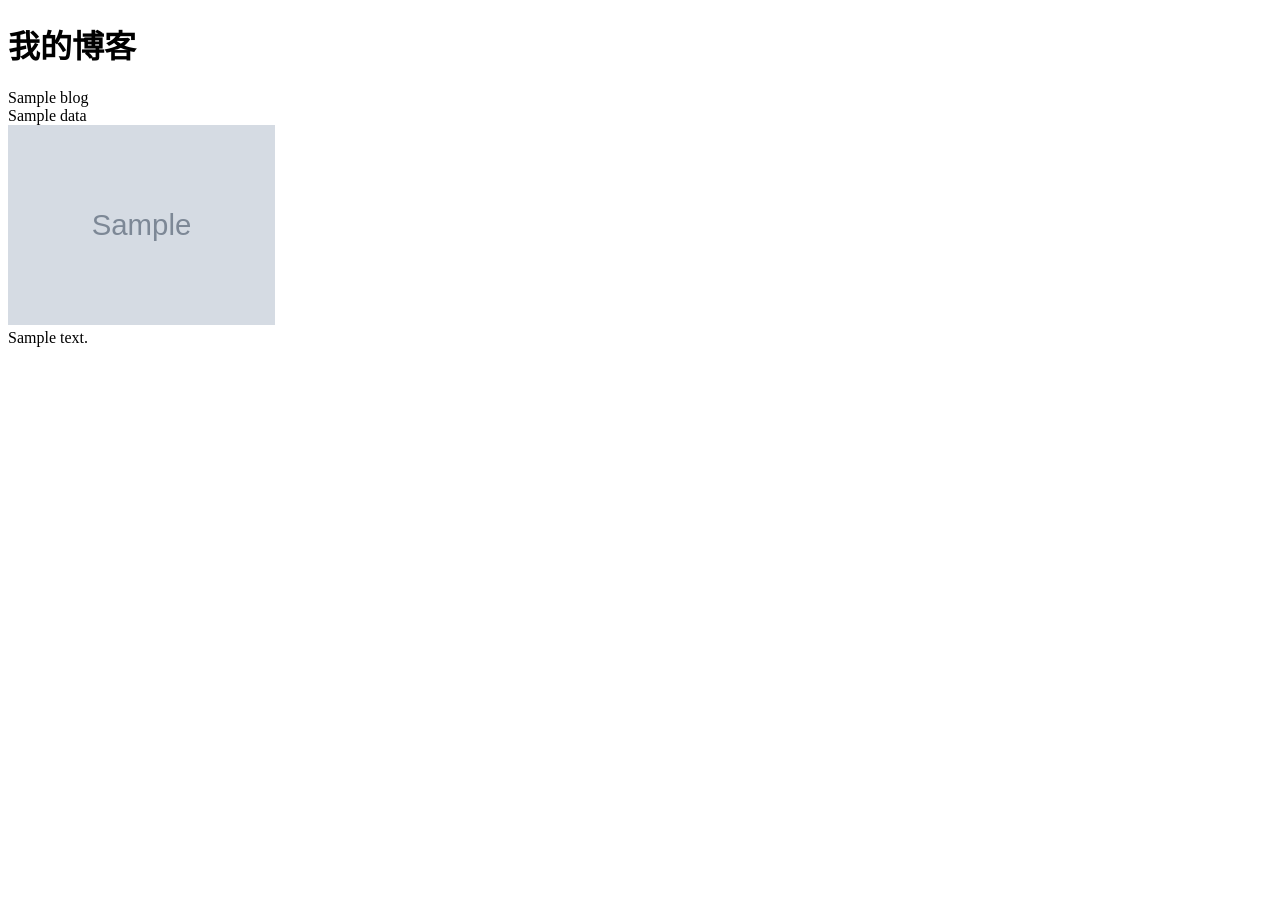
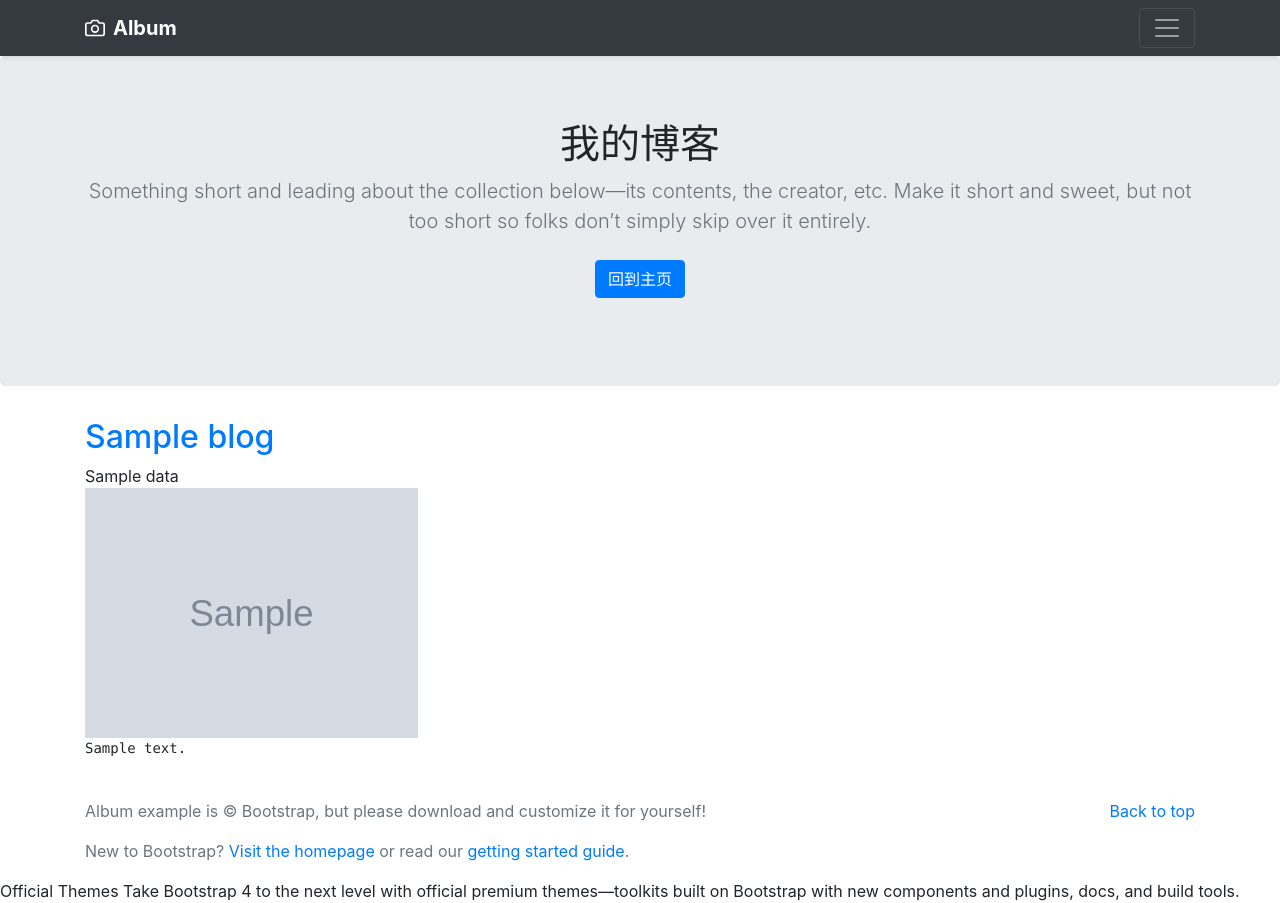
Before and after one commit to abcyz123/portfolio, a Python web app: template blog/templates/blog.html in a window 1280 px wide. Before the commit the page ends 347 px from the top, so only its background shows below. Run offline with Jinja, Linux system fonts and the light colour scheme; the template is opened without the code that fills it: most values are stand-ins (such as "Sample title", 1, 10 or a date in 2020); grey boxes marked "Sample" are stand-in pictures; some libraries are stand-ins or nearby versions.

Commit message:
美化了Blog页面

```diff
--- a/blog/models.py
+++ b/blog/models.py
@@ -6,5 +6,9 @@ class Blog(models.Model):
     data = models.DateField()
     image = models.ImageField(default='default.png',upload_to='images/')
     text = models.TextField(default='正文')
+
     def __str__(self):
         return self.title
+
+    def short_text(self):
+        return self.text[:60] + '......'
--- a/blog/templates/blog.html
+++ b/blog/templates/blog.html
@@ -1,20 +1,116 @@
-<!DOCTYPE html>
+<!doctype html>
 <html lang="en">
+<style type="text/css">
+    pre{
+        white-space: pre-wrap;
+        word-wrap: break-word;
+    }
+</style>
   <head>
-    <meta charset="UTF-8">
-    <title>Title</title>
+    <meta charset="utf-8">
+    <meta name="viewport" content="width=device-width, initial-scale=1, shrink-to-fit=no">
+    <meta name="description" content="">
+    <meta name="author" content="Mark Otto, Jacob Thornton, and Bootstrap contributors">
+    <meta name="generator" content="Jekyll v3.8.5">
+    <title>Album example · Bootstrap</title>
+
+    <link rel="canonical" href="https://getbootstrap.com/docs/4.3/examples/album/">
+
+    <!-- Bootstrap core CSS -->
+<link rel="stylesheet" href="https://stackpath.bootstrapcdn.com/bootstrap/4.3.1/css/bootstrap.min.css" integrity="sha384-ggOyR0iXCbMQv3Xipma34MD+dH/1fQ784/j6cY/iJTQUOhcWr7x9JvoRxT2MZw1T" crossorigin="anonymous">
+
+
+    <style>
+      .bd-placeholder-img {
+        font-size: 1.125rem;
+        text-anchor: middle;
+        -webkit-user-select: none;
+        -moz-user-select: none;
+        -ms-user-select: none;
+        user-select: none;
+      }
+
+      @media (min-width: 768px) {
+        .bd-placeholder-img-lg {
+          font-size: 3.5rem;
+        }
+      }
+    </style>
   </head>
   <body>
-<h1>我的博客</h1>
+    <header>
+  <div class="collapse bg-dark" id="navbarHeader">
+    <div class="container">
+      <div class="row">
+        <div class="col-sm-8 col-md-7 py-4">
+          <h4 class="text-white">About</h4>
+          <p class="text-muted">Add some information about the album below, the author, or any other background context. Make it a few sentences long so folks can pick up some informative tidbits. Then, link them off to some social networking sites or contact information.</p>
+        </div>
+        <div class="col-sm-4 offset-md-1 py-4">
+          <h4 class="text-white">Contact</h4>
+          <ul class="list-unstyled">
+            <li><a href="#" class="text-white">Follow on Twitter</a></li>
+            <li><a href="#" class="text-white">Like on Facebook</a></li>
+            <li><a href="#" class="text-white">Email me</a></li>
+          </ul>
+        </div>
+      </div>
+    </div>
+  </div>
+  <div class="navbar navbar-dark bg-dark shadow-sm">
+    <div class="container d-flex justify-content-between">
+      <a href="#" class="navbar-brand d-flex align-items-center">
+        <svg xmlns="http://www.w3.org/2000/svg" width="20" height="20" fill="none" stroke="currentColor" stroke-linecap="round" stroke-linejoin="round" stroke-width="2" aria-hidden="true" class="mr-2" viewBox="0 0 24 24" focusable="false"><path d="M23 19a2 2 0 0 1-2 2H3a2 2 0 0 1-2-2V8a2 2 0 0 1 2-2h4l2-3h6l2 3h4a2 2 0 0 1 2 2z"/><circle cx="12" cy="13" r="4"/></svg>
+        <strong>Album</strong>
+      </a>
+      <button class="navbar-toggler" type="button" data-toggle="collapse" data-target="#navbarHeader" aria-controls="navbarHeader" aria-expanded="false" aria-label="Toggle navigation">
+        <span class="navbar-toggler-icon"></span>
+      </button>
+    </div>
+  </div>
+</header>
+
+<main role="main">
+
+  <section class="jumbotron text-center">
+    <div class="container">
+      <h1 class="jumbotron-heading">我的博客</h1>
+      <p class="lead text-muted">Something short and leading about the collection below—its contents, the creator, etc. Make it short and sweet, but not too short so folks don’t simply skip over it entirely.</p>
+      <p>
+        <a href=".." class="btn btn-primary my-2">回到主页</a>
+      </p>
+    </div>
+  </section>
+    <div class="container">
         {% for blog in blogs.all %}
-{{ blog.title }}
-<br>
+            <h2><a href="">{{ blog.title }}</a></h2>
             {{ blog.data }}
             <br>
-    <img src="{{ blog.image.url }}" height="200px" />
+                <img src="{{ blog.image.url }}" height="250px"  />
             <br>
-{{ blog.text }}
+            <pre style="width:750px" width="750">{{ blog.short_text }}</pre>
             <br>
         {% endfor %}
+    </div>
+
+
+
+</main>
+
+<footer class="text-muted">
+  <div class="container">
+    <p class="float-right">
+      <a href="#">Back to top</a>
+    </p>
+    <p>Album example is &copy; Bootstrap, but please download and customize it for yourself!</p>
+    <p>New to Bootstrap? <a href="https://getbootstrap.com/">Visit the homepage</a> or read our <a href="/docs/4.3/getting-started/introduction/">getting started guide</a>.</p>
+  </div>
+</footer>
+<script src="https://code.jquery.com/jquery-3.3.1.slim.min.js" integrity="sha384-q8i/X+965DzO0rT7abK41JStQIAqVgRVzpbzo5smXKp4YfRvH+8abtTE1Pi6jizo" crossorigin="anonymous"></script>
+<script src="https://cdnjs.cloudflare.com/ajax/libs/popper.js/1.14.7/umd/popper.min.js" integrity="sha384-UO2eT0CpHqdSJQ6hJty5KVphtPhzWj9WO1clHTMGa3JDZwrnQq4sF86dIHNDz0W1" crossorigin="anonymous"></script>
+<script src="https://stackpath.bootstrapcdn.com/bootstrap/4.3.1/js/bootstrap.min.js" integrity="sha384-JjSmVgyd0p3pXB1rRibZUAYoIIy6OrQ6VrjIEaFf/nJGzIxFDsf4x0xIM+B07jRM" crossorigin="anonymous"></script>
+Official Themes
+Take Bootstrap 4 to the next level with official premium themes—toolkits built on Bootstrap with new components and plugins, docs, and build tools.
+
 </body>
 </html>
```
Lines whose indentation alone changed are shown as unchanged.
